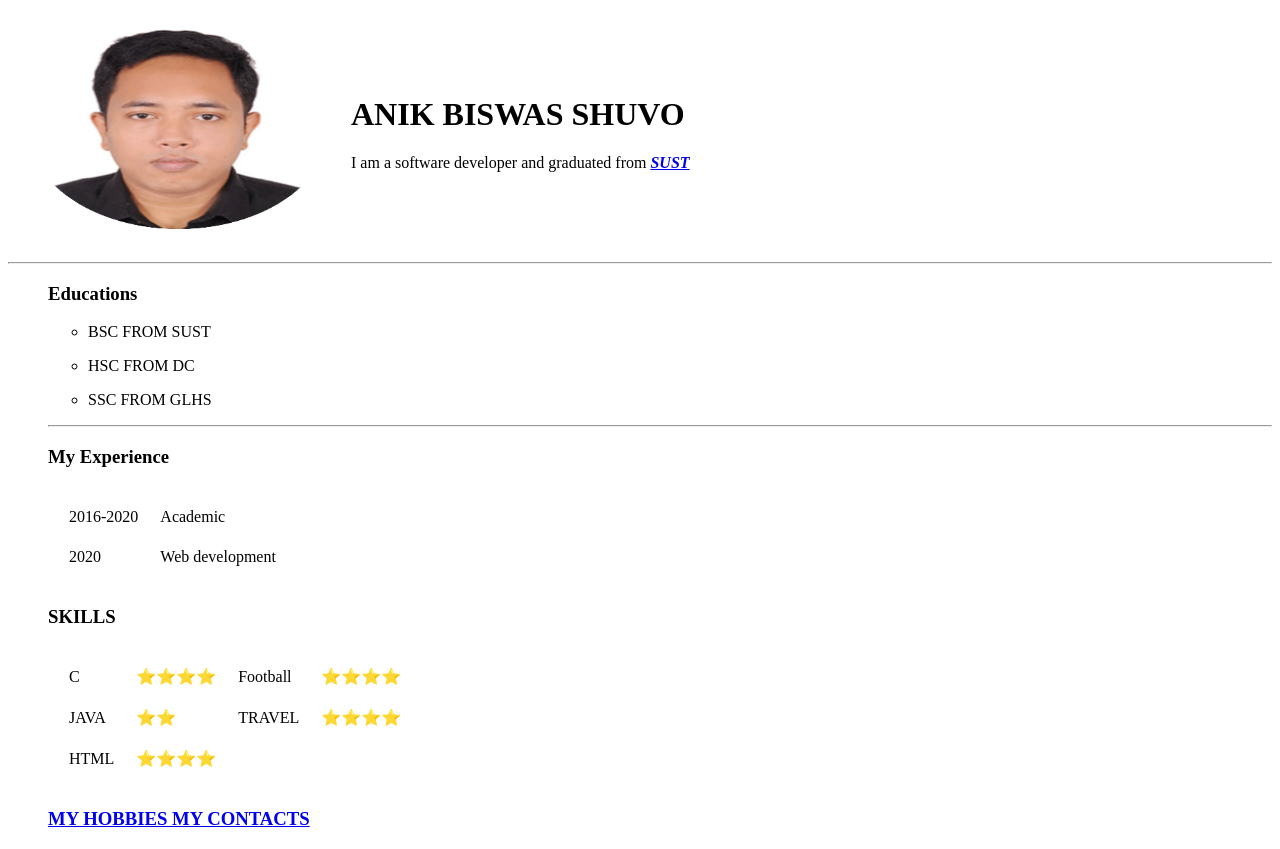
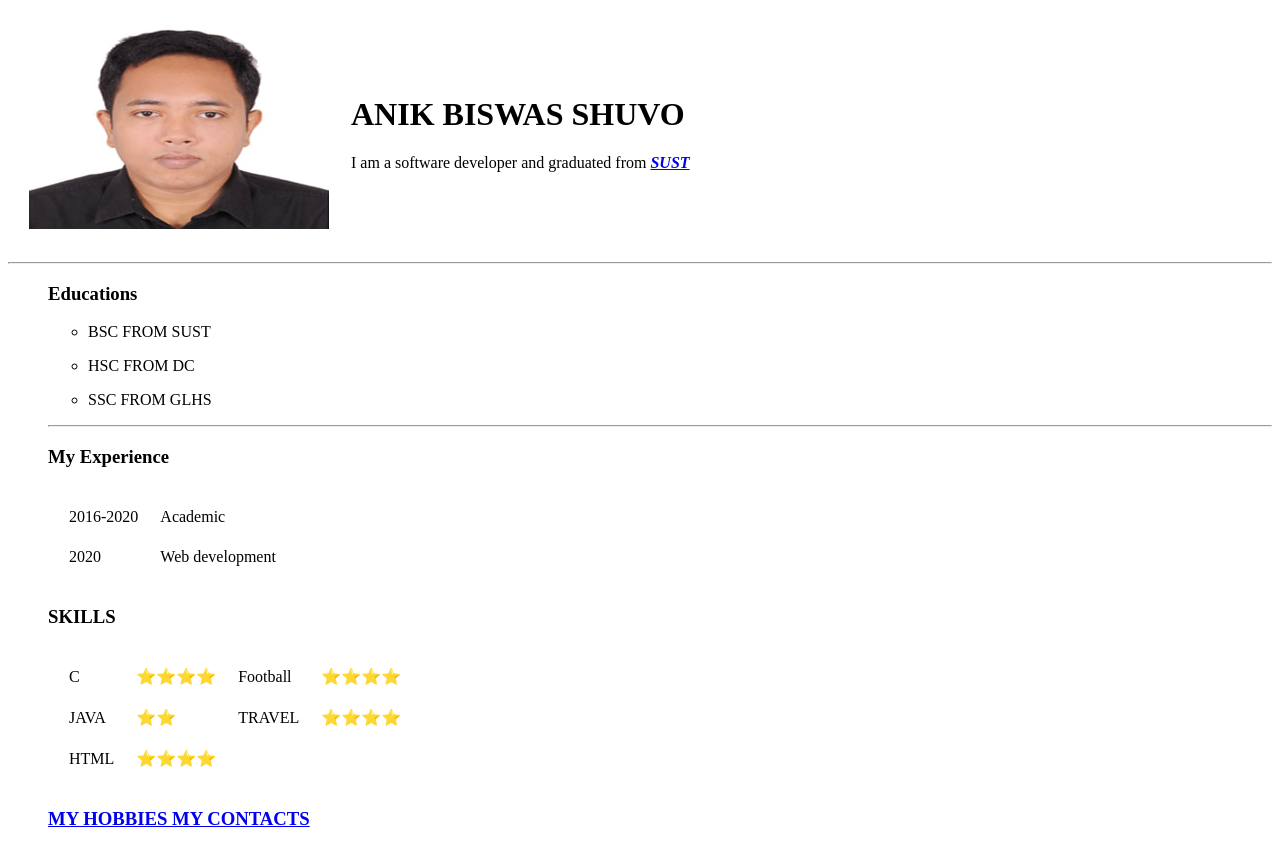
Before and after one commit to abshuvo/CV, a plain HTML site: page index.html in a window 1280 px wide. Drawn offline with Linux system fonts and the light colour scheme.

Commit message:
update html

```diff
--- a/index.html
+++ b/index.html
@@ -9,7 +9,7 @@
 
 <body>
   <table cellspacing="20">
-    <td><img src="image/profile pic.png" width="300"height="200" alt="ANIK'S PROFILE PICTURE"></td>
+    <td><img src="image/anik.jpg" width="300"height="200" alt="ANIK'S PROFILE PICTURE"></td>
      <td>  <h1>ANIK BISWAS SHUVO</h1>
      <P> I am a software developer and graduated from <strong><em><a href="https://www.sust.edu/">SUST</a></em></strong> </P>
 </td>
```
